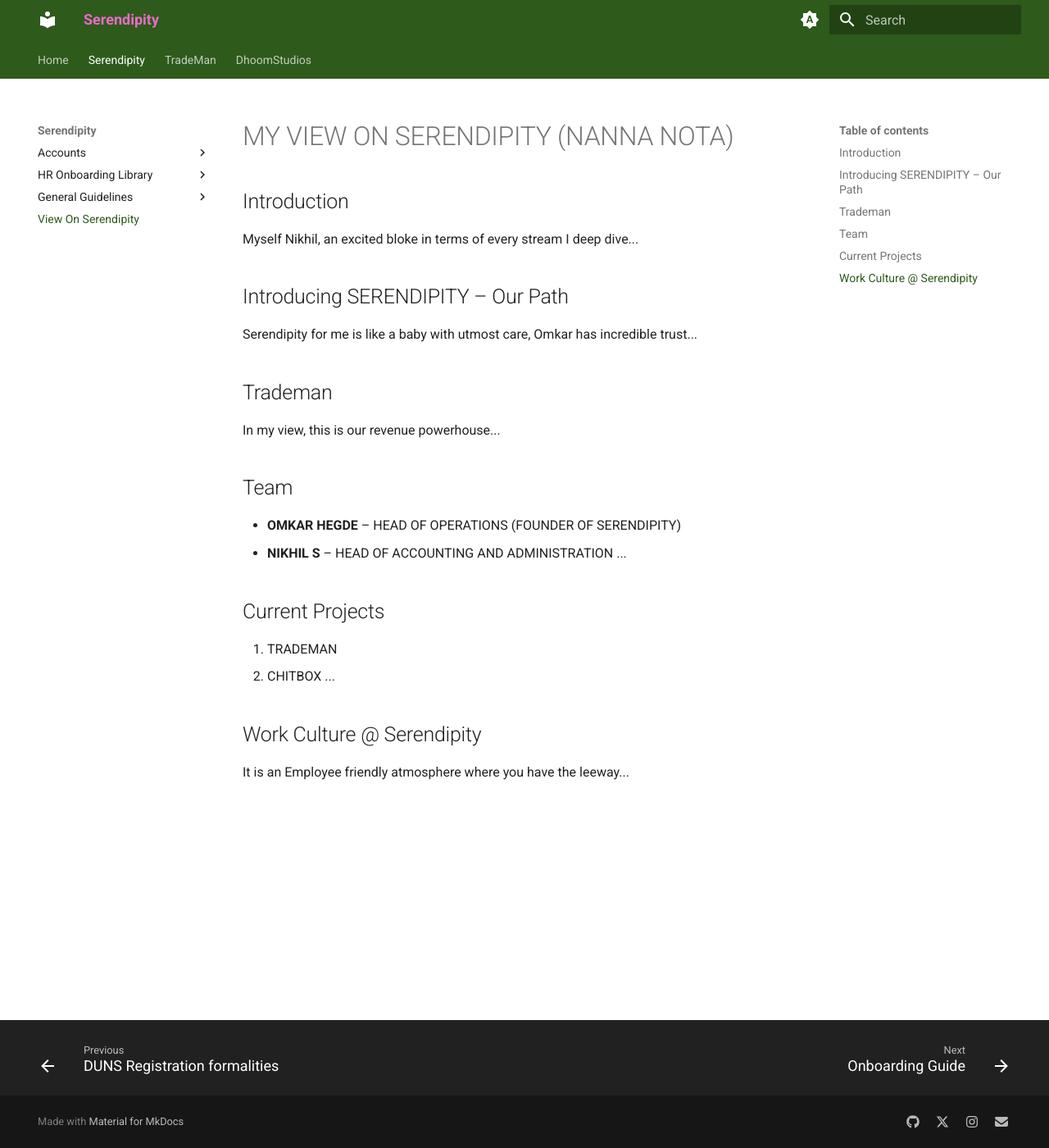
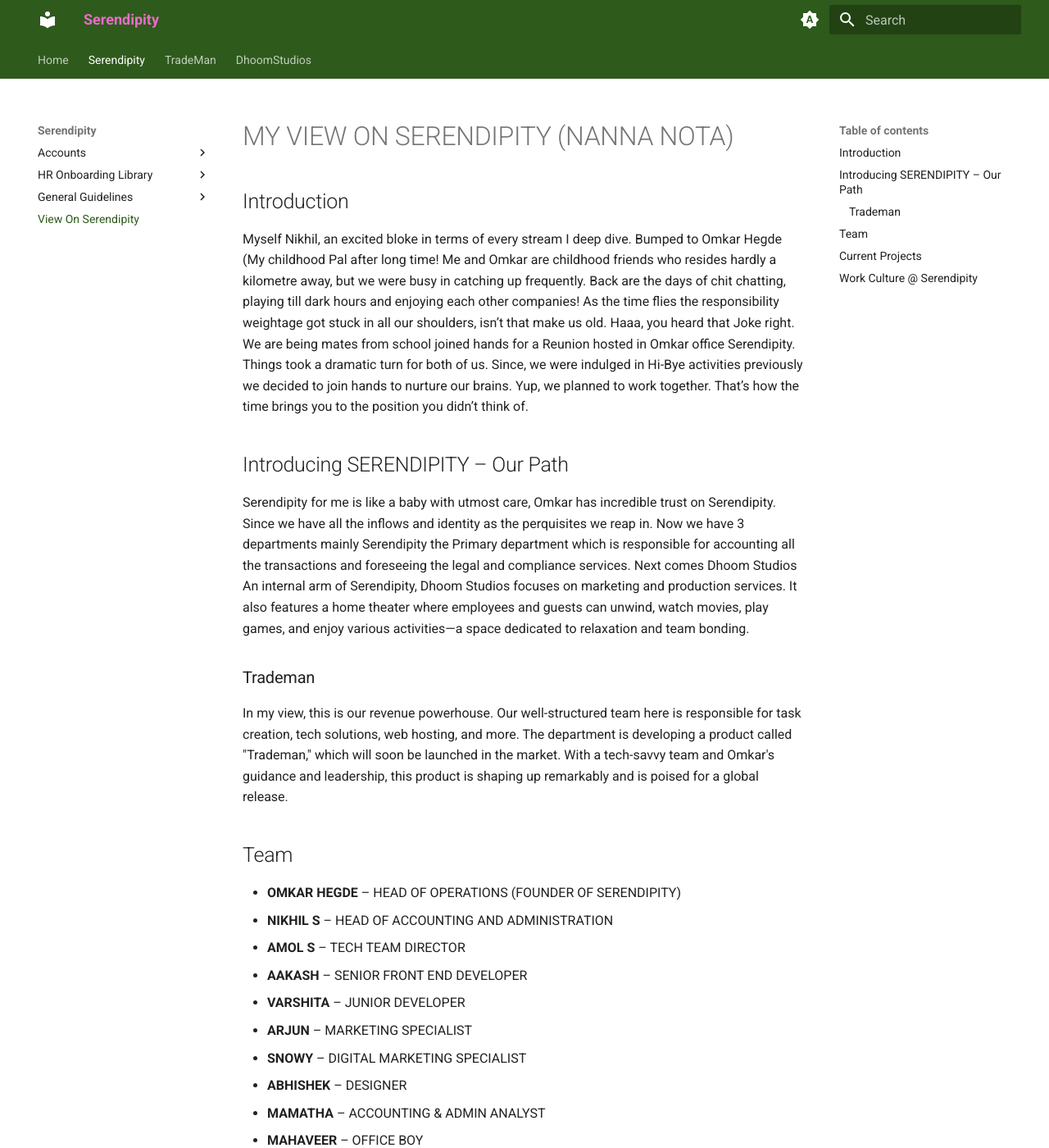
Before and after one commit to Serendipity2-0/hakuna-matata, an MkDocs documentation site: the page built from docs/serendipitydoc/ViewOnSerendipity.md, in a window 1280 px wide and 1400 px high. Shown: the whole window at 82% size. Built offline with MkDocs 1.6.1 and Material for MkDocs 9.7.7, drawn with Linux system fonts in a browser that asks for light colours; some of the changed text lies outside the part shown.

Commit message:
updated view on seren

```diff
--- a/docs/serendipitydoc/ViewOnSerendipity.md
+++ b/docs/serendipitydoc/ViewOnSerendipity.md
@@ -1,23 +1,37 @@
 # MY VIEW ON SERENDIPITY (NANNA NOTA)
 
 ## Introduction
-Myself Nikhil, an excited bloke in terms of every stream I deep dive...
+Myself Nikhil, an excited bloke in terms of every stream I deep dive. Bumped to Omkar Hegde (My childhood Pal after long time! Me and Omkar are childhood friends who resides hardly a kilometre away, but we were busy in catching up frequently. Back are the days of chit chatting, playing till dark hours and enjoying each other companies! As the time flies the responsibility weightage got stuck in all our shoulders, isn’t that make us old. Haaa, you heard that Joke right. We are being mates from school joined hands for a Reunion hosted in Omkar office Serendipity. Things took a dramatic turn for both of us. Since, we were indulged in Hi-Bye activities previously we decided to join hands to nurture our brains. Yup, we planned to work together. That’s how the time brings you to the position you didn’t think of.
 
 ## Introducing SERENDIPITY – Our Path
-Serendipity for me is like a baby with utmost care, Omkar has incredible trust...
+Serendipity for me is like a baby with utmost care, Omkar has incredible trust on Serendipity. Since we have all the inflows and identity as the perquisites we reap in. Now we have 3 departments mainly Serendipity the Primary department which is responsible for accounting all the transactions and foreseeing the legal and compliance services. Next comes Dhoom Studios An internal arm of Serendipity, Dhoom Studios focuses on marketing and production services. It also features a home theater where employees and guests can unwind, watch movies, play games, and enjoy various activities—a space dedicated to relaxation and team bonding.
 
-## Trademan
-In my view, this is our revenue powerhouse...
+### Trademan
+In my view, this is our revenue powerhouse. Our well-structured team here is responsible for task creation, tech solutions, web hosting, and more. The department is developing a product called "Trademan," which will soon be launched in the market. With a tech-savvy team and Omkar's guidance and leadership, this product is shaping up remarkably and is poised for a global release.
 
 ## Team
 - **OMKAR HEGDE** – HEAD OF OPERATIONS (FOUNDER OF SERENDIPITY)
 - **NIKHIL S** – HEAD OF ACCOUNTING AND ADMINISTRATION
-...
+- **AMOL S** – TECH TEAM DIRECTOR
+- **AAKASH** – SENIOR FRONT END DEVELOPER
+- **VARSHITA** – JUNIOR DEVELOPER
+- **ARJUN** – MARKETING SPECIALIST
+- **SNOWY** – DIGITAL MARKETING SPECIALIST
+- **ABHISHEK** – DESIGNER
+- **MAMATHA** – ACCOUNTING & ADMIN ANALYST
+- **MAHAVEER** – OFFICE BOY
 
 ## Current Projects
 1. TRADEMAN
 2. CHITBOX
-...
+3. COMPOSE CHAIR
+4. TILE TANGO
+5. TERRACE GARDENS
+6. DATANEON
+
+Every project has their own agenda which showcase the hunger to achieve our goals one fine day. Now than, we dream it in a big way. Yes, that’s possible. Goals are meant to be achieved like the records are meant to be broken. I have stepped in with the role of Accounting and Admin Head, this suits by candidature and skills off course, but doing something which is so new is challenging and it is satisfying once you get the results in the way you think. My journey is like a roller coaster here, once I reach the greater heights and next I get annoyed myself for the quality of my thinking. But I won’t stop thinking, I have my pal backing for organizing the structure related to accounting. So overall I am in a zone of thinking which has a potential impact on our company.
 
 ## Work Culture @ Serendipity
-It is an Employee friendly atmosphere where you have the leeway...
+It is an Employee friendly atmosphere where you have the leeway to Work, Play, Watch and relax. Sounds like a Mini Google haaaaaa! Serendipity fosters an employee-friendly environment where work-life balance is truly valued. Caring for our employees are the core motto of our firm, we believe in the potential what they possess and assessing their physical and mental abilities is our focus. Timings are so flexible, leaves and early log outs are all allowed. Now coming into our elements, we have 3 main elements which are Visibility, Communication and Responsibility. It all represents the value we provide to ourselves to the company and clients. Serendipity offers extensive resources to help employees enhance their skills and broaden their knowledge. Whenever an employee faces a challenging task, our senior team members are ready to support, motivate, and guide them to success. Omkar regularly conducts sessions on tech, accounting, and marketing to ensure everyone has the tools they need to grow.
+
+Overall, Serendipity’s work culture is designed to encourage our employees to seek guidance, build their knowledge, upskill themselves, and remain confident in their journey.
```
